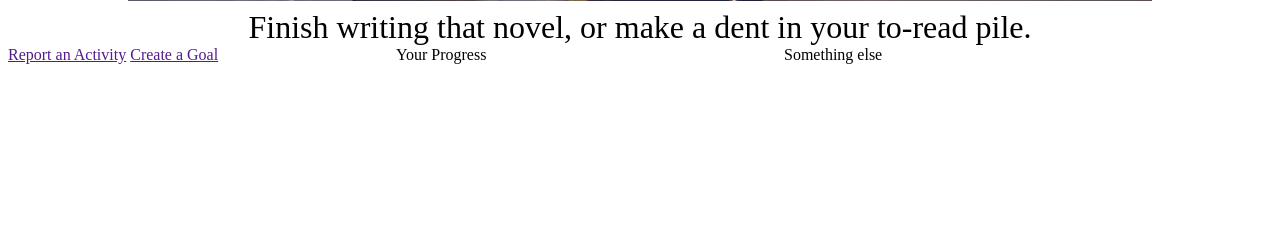
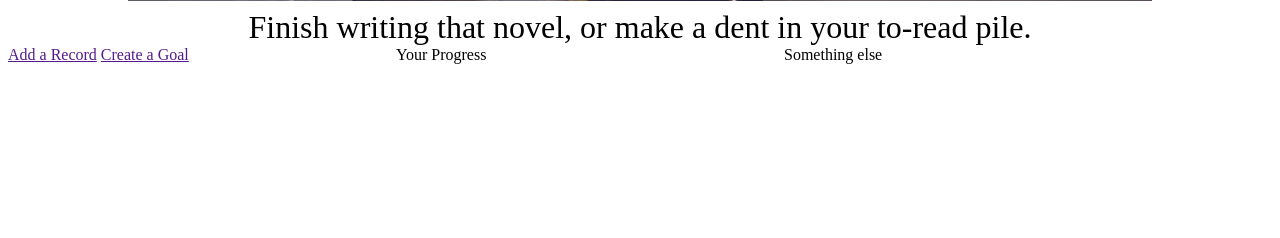
Before and after one commit to indigo-spacefish/Freetime_Project, a Django app: page /freetime/ in a window 1280 px wide. Shown: the part 433-671 px from the top of the page. Run offline with Django 3.2, Linux system fonts and the light colour scheme.

Commit message:
tweaking bottom html

```diff
--- a/templates/freetime/index.html
+++ b/templates/freetime/index.html
@@ -49,7 +49,7 @@
     <section id="bottom_container">
 
         <section class="column">
-            <a href="">Report an Activity</a>
+            <a href="">Add a Record</a>
             <a href="">Create a Goal</a>
         </section>
 
```
